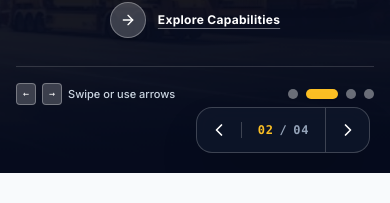
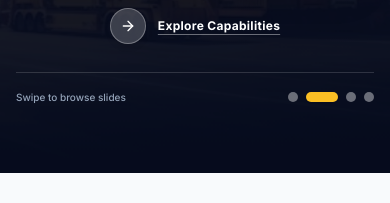
Before and after one commit to NATION-eng/masterviewcel, a Next.js app: page / in a window 390 px wide. Shown: the part 472-675 px from the top of the page. Built offline with nearby package versions, Linux system fonts and the light colour scheme; no server answers.

Commit message:
style(hero): hide bottom arrow buttons on mobile view while preserving on desktop

```diff
--- a/components/HeroAgency.tsx
+++ b/components/HeroAgency.tsx
@@ -240,10 +240,12 @@ export const HeroAgency: React.FC<HeroAgencyProps> = ({ onOpenRfq, onOpenVideo }
             {/* Slide Navigation Hints & Interactive Dots */}
             <div className="mt-5 sm:mt-8 pt-4 border-t border-white/15 flex items-center justify-between text-xs text-slate-300 max-w-xl">
               <span className="text-[11px] sm:text-xs font-medium text-slate-300 flex items-center gap-1.5">
-                <kbd className="px-1.5 py-0.5 rounded bg-white/20 border border-white/30 font-mono text-[10px] text-white shadow-xs">←</kbd>
-                <kbd className="px-1.5 py-0.5 rounded bg-white/20 border border-white/30 font-mono text-[10px] text-white shadow-xs">→</kbd>
-                <span className="hidden sm:inline">Use arrow keys or swipe</span>
-                <span className="sm:hidden">Swipe or use arrows</span>
+                <span className="hidden sm:inline-flex items-center gap-1.5">
+                  <kbd className="px-1.5 py-0.5 rounded bg-white/20 border border-white/30 font-mono text-[10px] text-white shadow-xs">←</kbd>
+                  <kbd className="px-1.5 py-0.5 rounded bg-white/20 border border-white/30 font-mono text-[10px] text-white shadow-xs">→</kbd>
+                  <span>Use arrow keys</span>
+                </span>
+                <span className="sm:hidden text-[10px] text-slate-400">Swipe to browse slides</span>
               </span>
               <div className="flex items-center space-x-2">
                 {slides.map((slide, i) => (
@@ -268,8 +270,8 @@ export const HeroAgency: React.FC<HeroAgencyProps> = ({ onOpenRfq, onOpenVideo }
 
       </div>
 
-      {/* Signature Reference Boxed Slider Controls */}
-      <div className="absolute bottom-5 right-5 sm:bottom-8 sm:right-12 z-20 flex items-center bg-slate-900/85 backdrop-blur-md rounded-2xl shadow-2xl border border-white/20 overflow-hidden divide-x divide-white/20 text-white">
+      {/* Signature Reference Boxed Slider Controls (Hidden on mobile phones, visible on desktop/tablet) */}
+      <div className="hidden sm:flex absolute bottom-5 right-5 sm:bottom-8 sm:right-12 z-20 items-center bg-slate-900/85 backdrop-blur-md rounded-2xl shadow-2xl border border-white/20 overflow-hidden divide-x divide-white/20 text-white">
         <button
           onClick={prevSlide}
           className="w-11 h-11 sm:w-13 sm:h-13 flex items-center justify-center hover:bg-mcel-purple hover:text-white transition-colors cursor-pointer active:scale-95"
```
